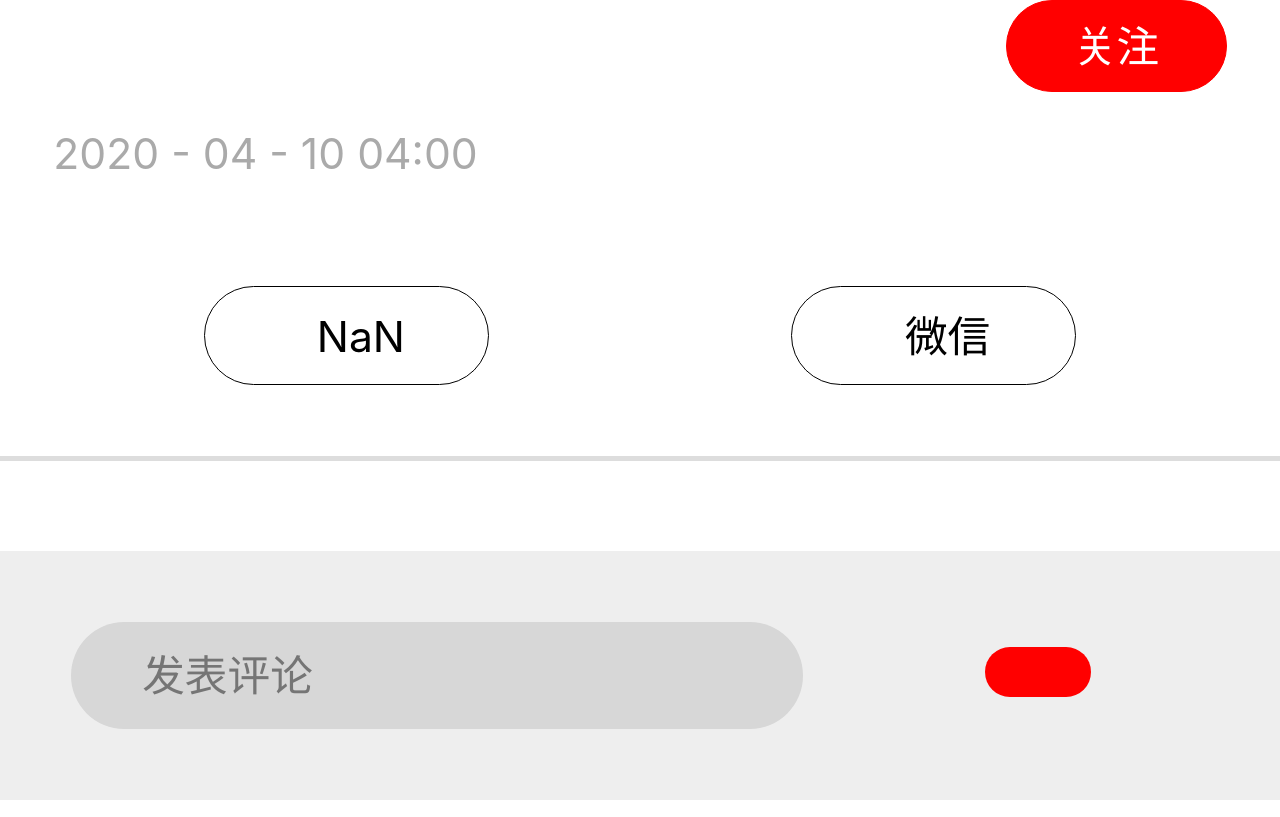
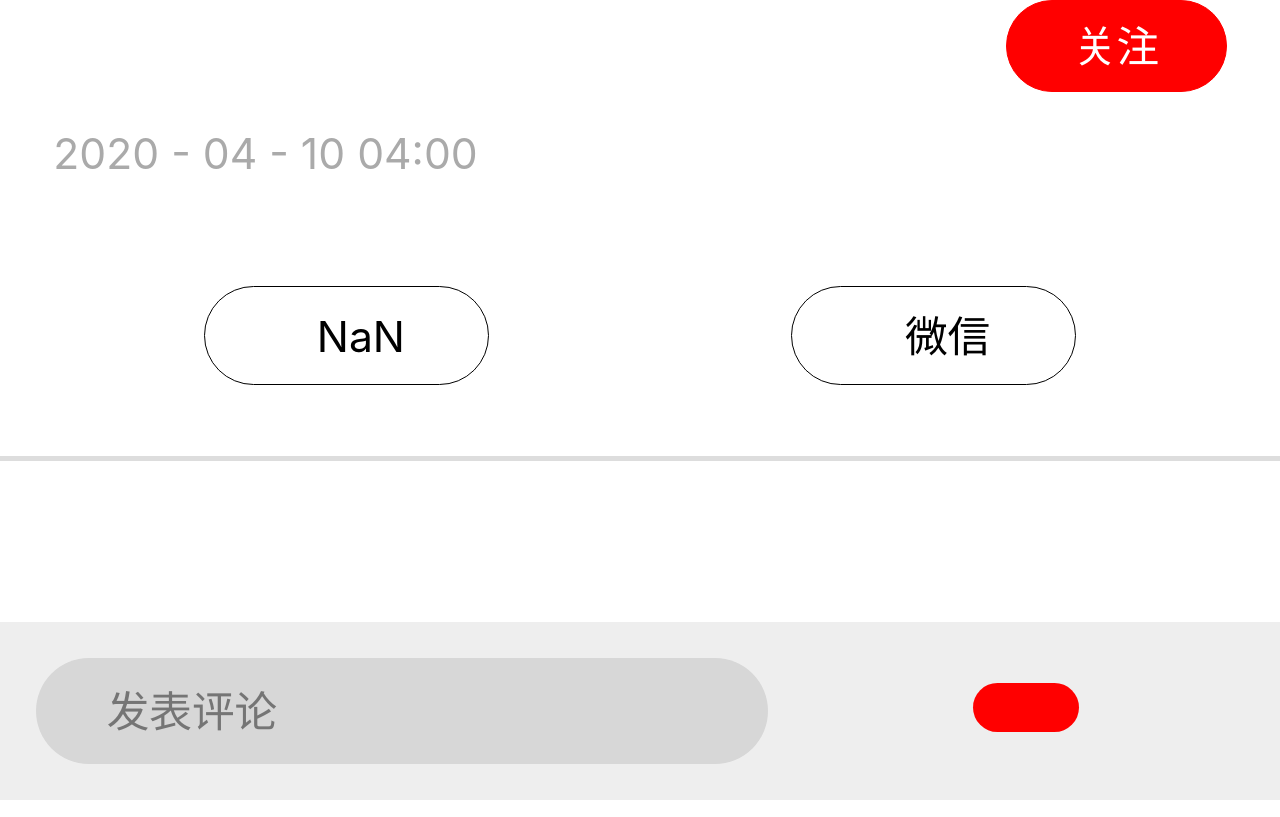
Before and after one commit to zhangmudan/vue-news, a Vue app: page /post/1 in a window 1280 px wide. Built offline with nearby package versions, Linux system fonts and the light colour scheme; no server answers; a small style sheet from the web is missing.

Commit message:
样式细节

```diff
--- a/src/components/Footer.vue
+++ b/src/components/Footer.vue
@@ -48,7 +48,7 @@ export default {
     display: flex;
     justify-content: space-between;
     align-items: center;
-    padding: 20/360 * 100vw;
+    padding: 10/360 * 100vw;
     width: 100%;
     .active {
       color: #ff0000;
--- a/src/views/Search.vue
+++ b/src/views/Search.vue
@@ -179,6 +179,9 @@ export default {
       padding: 5px;
       font-size: 12/360 * 100vw;
       span {
+        width: 30%;
+        height: 20/360 * 100vw;
+        line-height: 20/360 * 100vw;
         overflow: hidden;
         text-overflow: ellipsis;
         white-space: nowrap;
```
